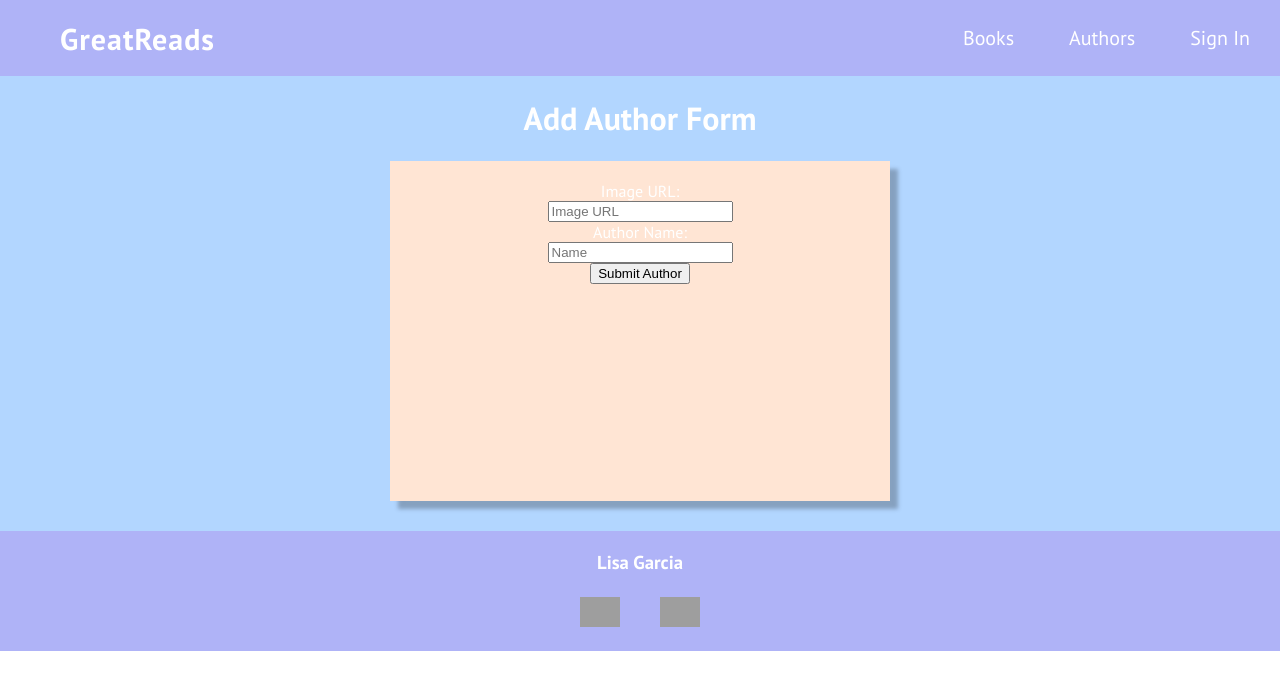
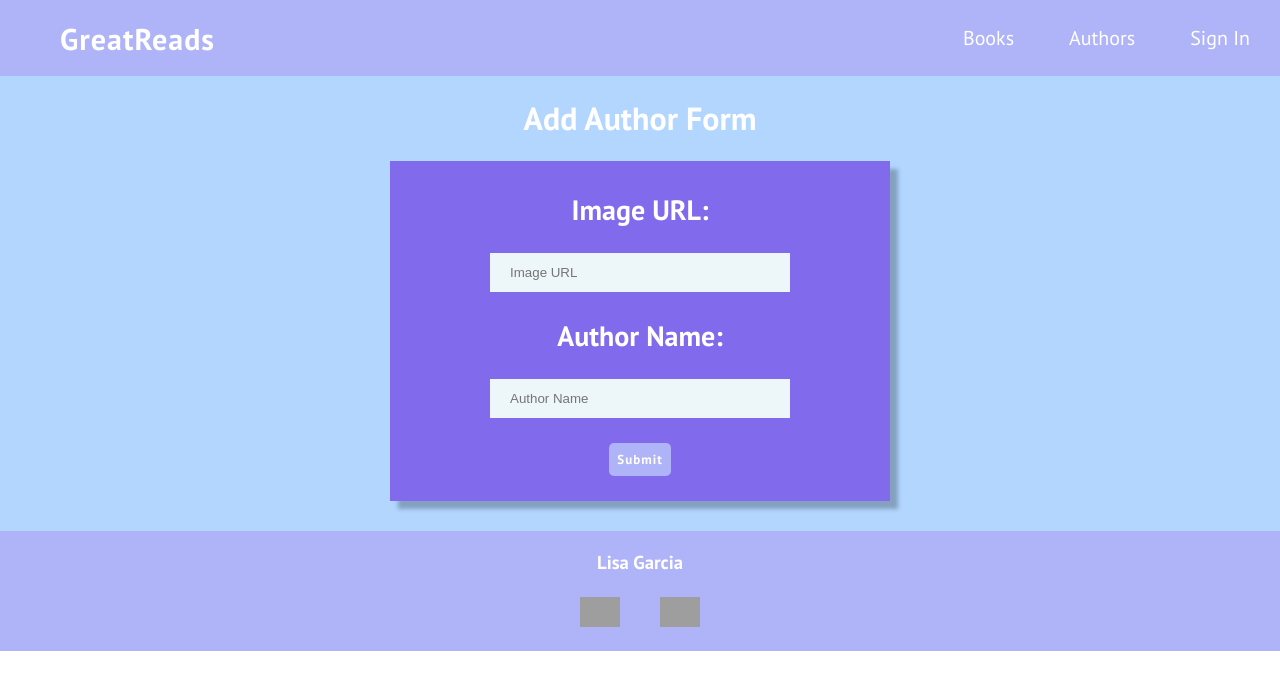
Before and after one commit to lisagarcia13/great-reads, a React (Create React App) app in the folder front-end/client/: page /add-author in a window 1280 px wide. Shown: the top 690 px of the page. Built offline with nearby package versions, Linux system fonts and the light colour scheme; grey boxes are pictures that could not be loaded.

Commit message:
finised author css form

```diff
--- a/front-end/client/src/screens/AddAuthor.css
+++ b/front-end/client/src/screens/AddAuthor.css
@@ -26,8 +26,42 @@
   width: 90%;
   flex-direction: column;
   align-items: center;
-  background-color: #ffe5d4;
+  background-color: #826aed;
   box-shadow: 8px 8px 4px rgba(0, 0, 0, 0.25);
   padding: 20px 0;
   margin-bottom: 30px;
 }
+.add-label {
+  font-size: 28px;
+  margin-bottom: 5px;
+  padding: 10px;
+  font-weight: bold;
+}
+.author-input {
+  width: 60%;
+  padding: 12px 20px;
+  box-sizing: border-box;
+  margin-top: 10px;
+  margin-bottom: 15px;
+  background-color: #edf6f9;
+  border: none;
+}
+
+.author-create-button {
+  margin-top: 10px;
+  padding: 8px;
+  transition-duration: 0.4s;
+  border-radius: 5px;
+  border: grey;
+  color: white;
+  background-color: #afb3f7;
+  font-family: "PT Sans";
+  font-weight: bold;
+  letter-spacing: 1px;
+  font-size: 13px;
+}
+
+.author-create-button:hover {
+  box-shadow: 0 12px 16px 0 rgba(0, 0, 0, 0.24),
+    0 17px 50px 0 rgba(0, 0, 0, 0.19);
+}
--- a/front-end/client/src/screens/AddAuthor.jsx
+++ b/front-end/client/src/screens/AddAuthor.jsx
@@ -35,23 +35,27 @@ function AddAuthor(props) {
             <div className="author-create-form">
               <h1>Add Author Form</h1>
               <form onSubmit={handleSubmit}>
-                <label>Image URL: </label>
+                <label className="add-label">Image URL: </label>
                 <input
+                  className="author-input"
                   placeholder="Image URL"
                   value={author.image}
                   name="image"
                   required
                   onChange={handleChange}
                 />
-                <label>Author Name: </label>
+                <label className="add-label">Author Name: </label>
                 <input
-                  placeholder="Name"
+                  className="author-input"
+                  placeholder="Author Name"
                   value={author.name}
                   name="name"
                   required
                   onChange={handleChange}
                 />
-                <button type="submit">Submit Author</button>
+                <button className="author-create-button" type="submit">
+                  Submit
+                </button>
               </form>
             </div>
           </div>
```
